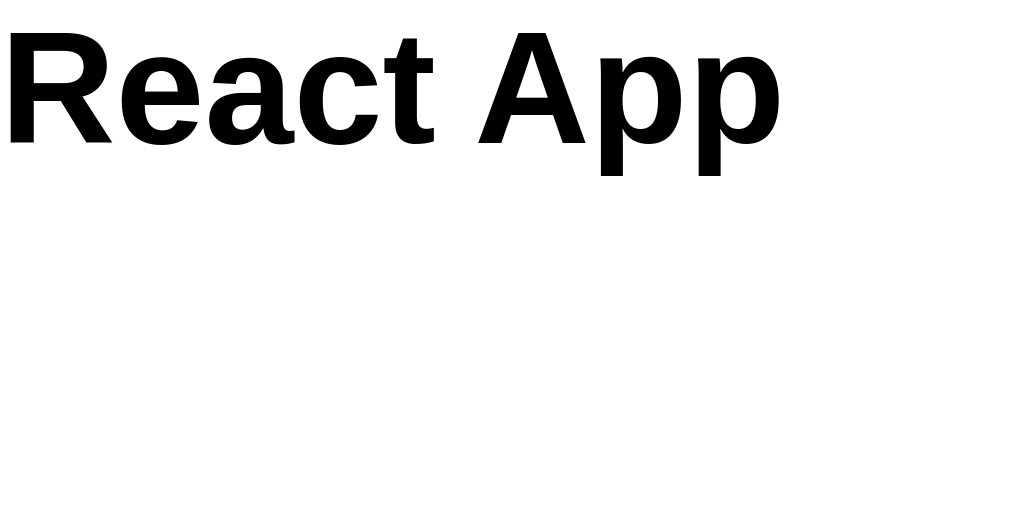
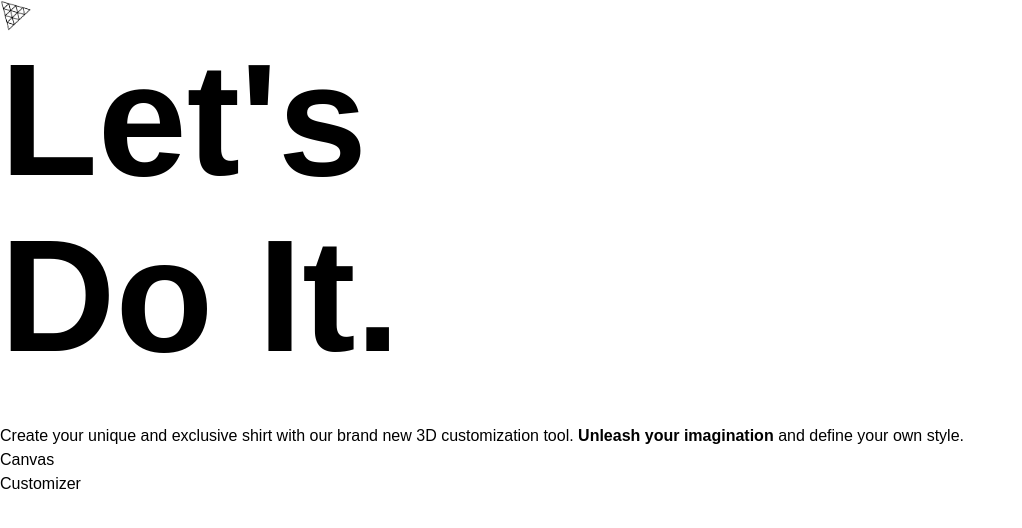
Before and after one commit to sagarhedaoo/designer, a React (Vite) app in the folder client/: page / in a window 1280 px wide. Shown: the top 528 px of the page, without its empty margins (0-1022 px from the left). Built offline with nearby package versions, Linux system fonts and the light colour scheme; a web font is replaced by a local one.

Commit message:
Building Home Page

```diff
--- a/client/src/App.jsx
+++ b/client/src/App.jsx
@@ -1,8 +1,14 @@
+import Canvas from "./canvas";
+import Home from "./pages/Home";
+import Customizer from "./pages/Customizer";
+
 function App() {
   return (
-    <div>
-      <h1 className="head-text">React App</h1>
-    </div>
+    <main className="app transition-all ease-in">
+      <Home />
+      <Canvas />
+      <Customizer />
+    </main>
   );
 }
 
--- /dev/null
+++ b/client/src/canvas/index.jsx
@@ -0,0 +1,7 @@
+import React from "react";
+
+const Canvas = () => {
+  return <div>Canvas</div>;
+};
+
+export default Canvas;
--- /dev/null
+++ b/client/src/pages/Customizer.jsx
@@ -0,0 +1,7 @@
+import React from "react";
+
+const Customizer = () => {
+  return <div>Customizer</div>;
+};
+
+export default Customizer;
--- /dev/null
+++ b/client/src/pages/Home.jsx
@@ -0,0 +1,49 @@
+import React from "react";
+import { motion, AnimatePresence } from "framer-motion";
+import { useSnapshot } from "valtio";
+
+import state from "../store";
+
+import {
+  headContainerAnimation,
+  headContentAnimation,
+  headTextAnimation,
+  slideAnimation,
+} from "../config/motion";
+
+const Home = () => {
+  const snap = useSnapshot(state);
+
+  return (
+    <AnimatePresence>
+      {snap.intro && (
+        <motion.section classname="home" {...slideAnimation("left")}>
+          <motion.header {...slideAnimation("down")}>
+            <img
+              src="./threejs.png"
+              alt="logo"
+              className="w-8 h-8 object-contain"
+            />
+          </motion.header>
+
+          <motion.div className="home-content" {...headContainerAnimation}>
+            <motion.div {...headContainerAnimation}>
+              <h1 className="head-text">
+                Let's <br className="xl:block:hidden" /> Do It.
+              </h1>
+            </motion.div>
+            <motion.div>
+              <p>
+                Create your unique and exclusive shirt with our brand new 3D
+                customization tool. <strong>Unleash your imagination</strong>{" "}
+                and define your own style.
+              </p>
+            </motion.div>
+          </motion.div>
+        </motion.section>
+      )}
+    </AnimatePresence>
+  );
+};
+
+export default Home;
--- /dev/null
+++ b/client/src/store/index.js
@@ -0,0 +1,12 @@
+import { proxy } from "valtio";
+
+const state = proxy({
+  intro: true,
+  color: "#EFBD48",
+  isLogoTexture: true,
+  isFullTexture: false,
+  logoDecal: "./threejs.png",
+  fullDecal: "./threejs.png",
+});
+
+export default state;
```
Also changed, not shown: 1 other file (tests, documents, lock files or other folders).
